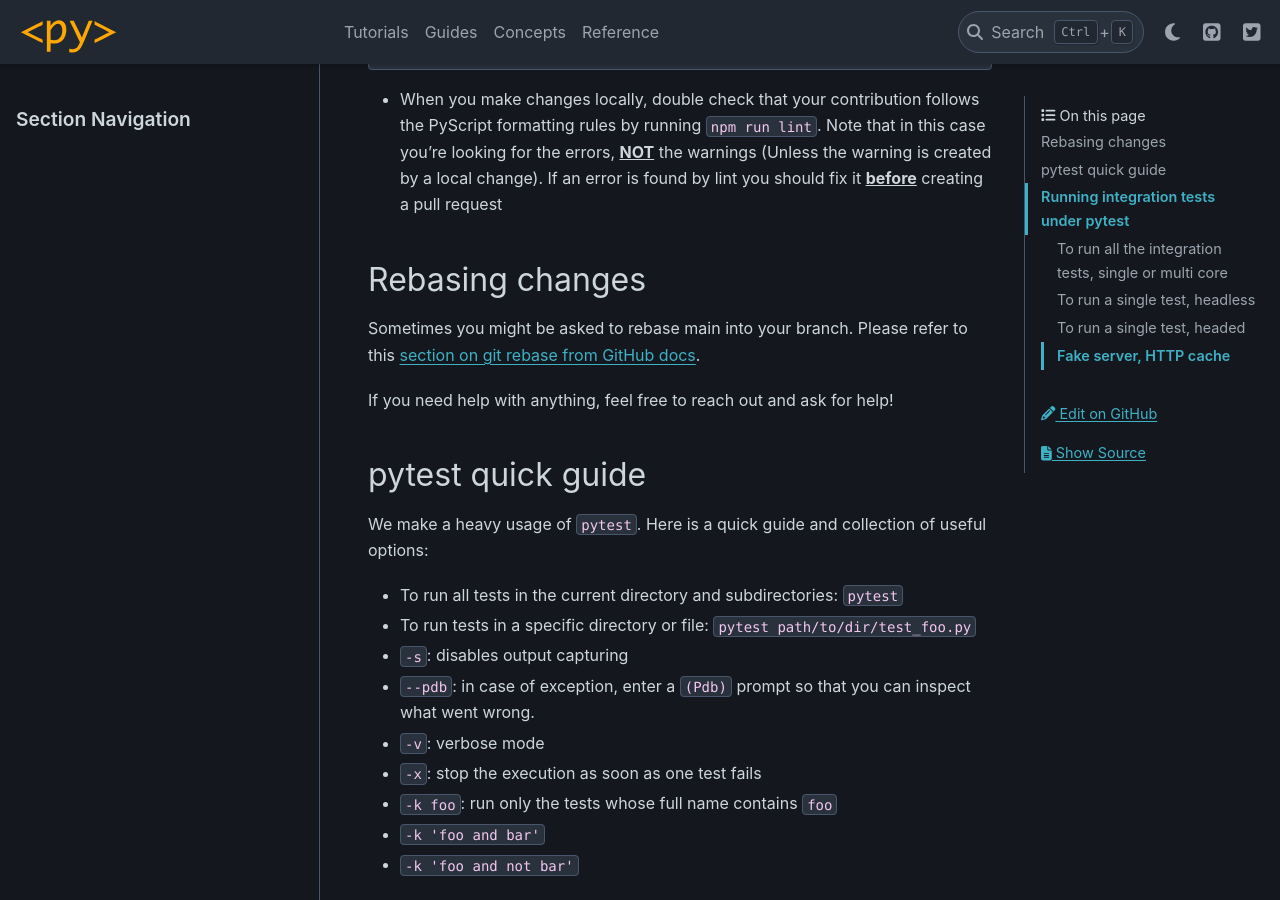
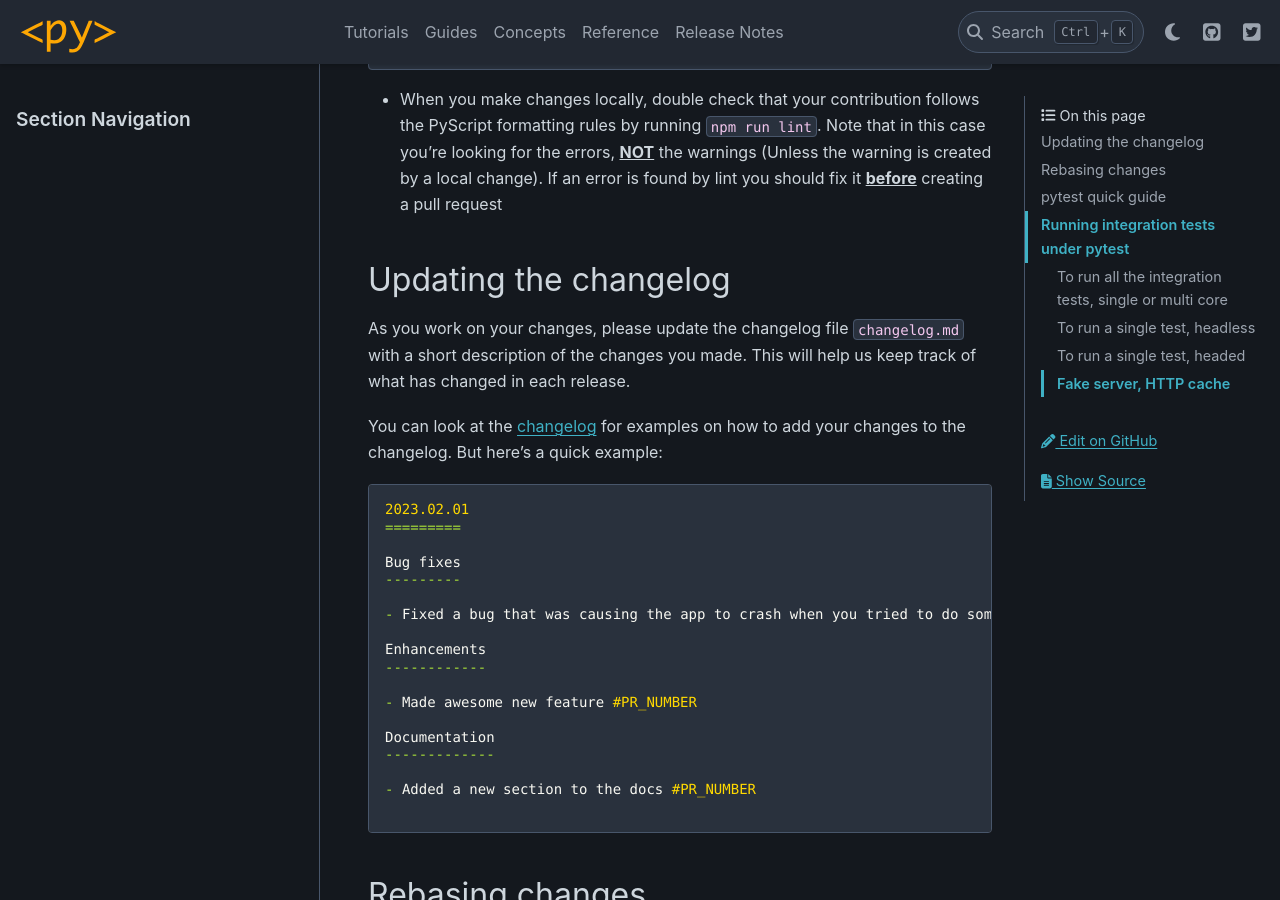
Before and after one commit to pyscript/pyscript, a Sphinx documentation site: the page built from docs/development/developing.md, in a window 1280 px wide and 900 px high, scrolled down 1242 px. Built offline with Sphinx 7.4.7 and the PyData theme 0.15.4, drawn with Linux system fonts in a browser that asks for light colours.

Commit message:
Add changelog to docs (#1066)

````diff
--- a/docs/development/developing.md
+++ b/docs/development/developing.md
@@ -45,6 +45,33 @@
 ```
 
 * When you make changes locally, double check that your contribution follows the PyScript formatting rules by running `npm run lint`. Note that in this case you're looking for the errors, <u>**NOT**</u> the warnings (Unless the warning is created by a local change). If an error is found by lint you should fix it <u>**before**</u> creating a pull request
+
+## Updating the changelog
+
+As you work on your changes, please update the changelog file `changelog.md` with a short description of the changes you made. This will help us keep track of what has changed in each release.
+
+You can look at the [changelog](../changelog.md) for examples on how to add your changes to the changelog. But here's a quick example:
+
+```
+2023.02.01
+=========
+
+Bug fixes
+---------
+
+- Fixed a bug that was causing the app to crash when you tried to do something #PR_NUMBER
+
+Enhancements
+------------
+
+- Made awesome new feature #PR_NUMBER
+
+Documentation
+-------------
+
+- Added a new section to the docs #PR_NUMBER
+
+```
 
 
 ## Rebasing changes
````
Also changed, not shown: CONTRIBUTING.md (+1 -1 lines), docs/changelog.md (added, +16 -0 lines), docs/index.md (+1 -0 lines), docs/tutorials/index.md (+1 -0 lines).
